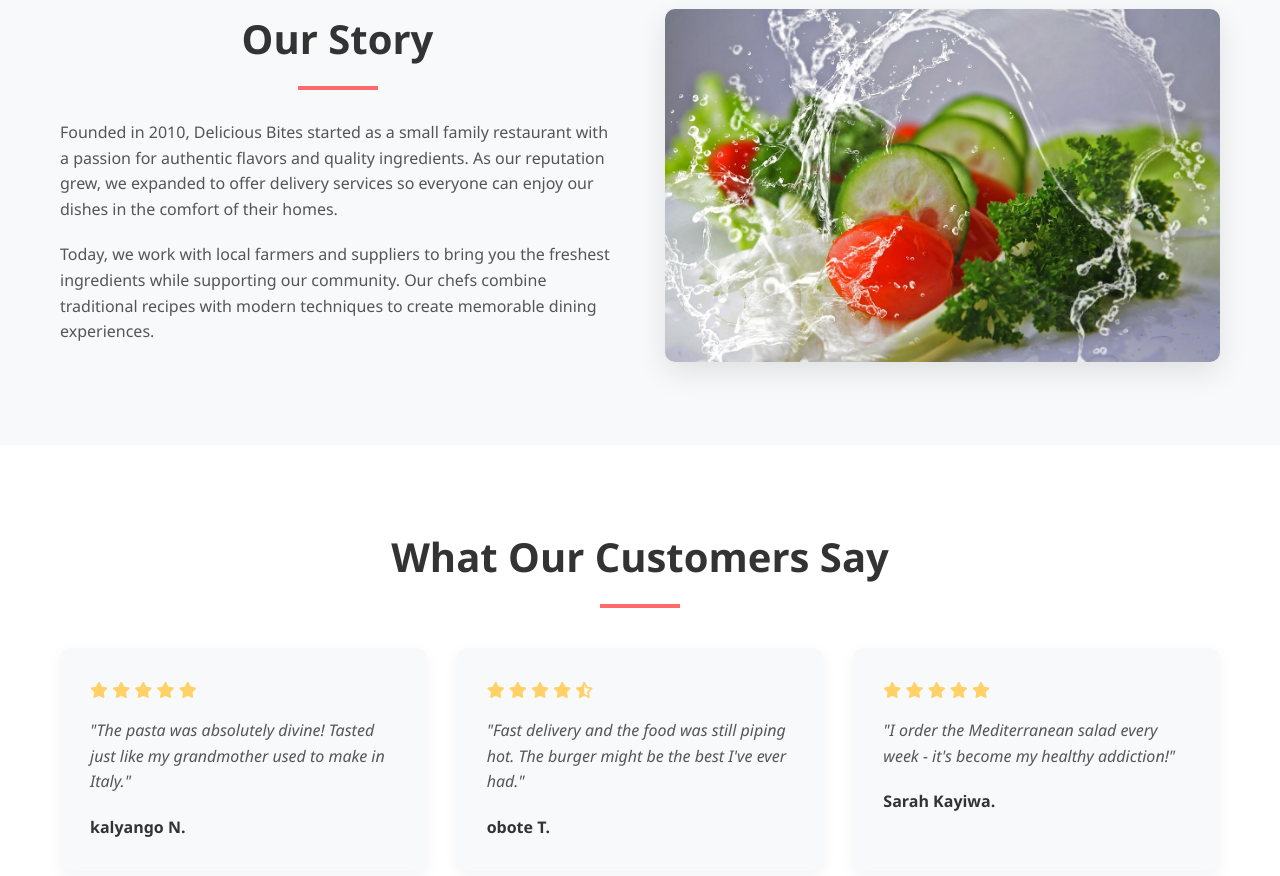
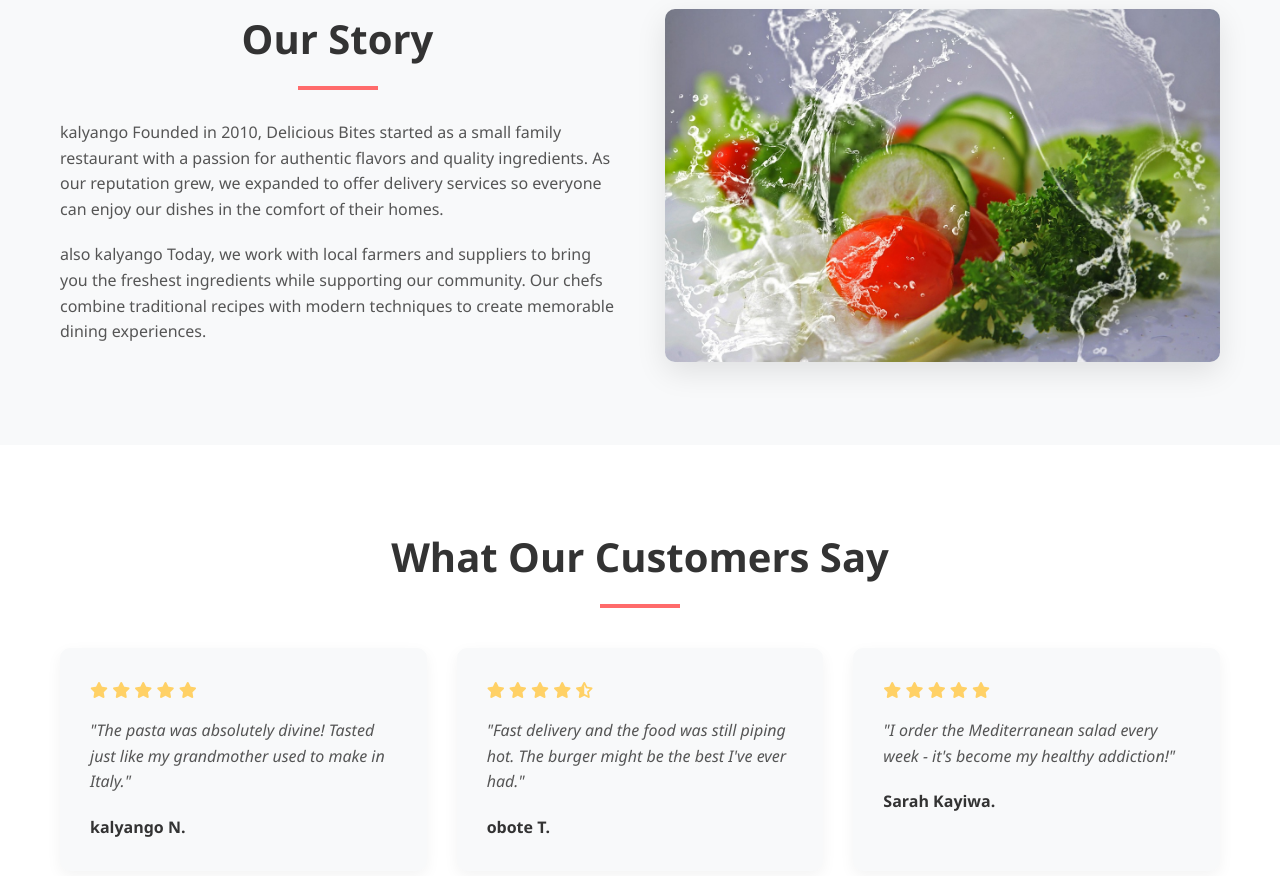
Before and after one commit to noahkal2025/foodweb, a plain HTML site: page index.html in a window 1280 px wide. Shown: the part 1680-2556 px from the top of the page. Drawn offline with Linux system fonts and the light colour scheme.

Commit message:
Update index.html
kalyango founder updated

```diff
--- a/index.html
+++ b/index.html
@@ -86,17 +86,17 @@
           <div class="about-text">
             <h2 class="section-title">Our Story</h2>
             <p>
-              Founded in 2010, Delicious Bites started as a small family
-              restaurant with a passion for authentic flavors and quality
+              kalyango Founded in 2010, Delicious Bites started as a small
+              family restaurant with a passion for authentic flavors and quality
               ingredients. As our reputation grew, we expanded to offer delivery
               services so everyone can enjoy our dishes in the comfort of their
               homes.
             </p>
             <p>
-              Today, we work with local farmers and suppliers to bring you the
-              freshest ingredients while supporting our community. Our chefs
-              combine traditional recipes with modern techniques to create
-              memorable dining experiences.
+              also kalyango Today, we work with local farmers and suppliers to
+              bring you the freshest ingredients while supporting our community.
+              Our chefs combine traditional recipes with modern techniques to
+              create memorable dining experiences.
             </p>
           </div>
           <div class="about-image">
```
